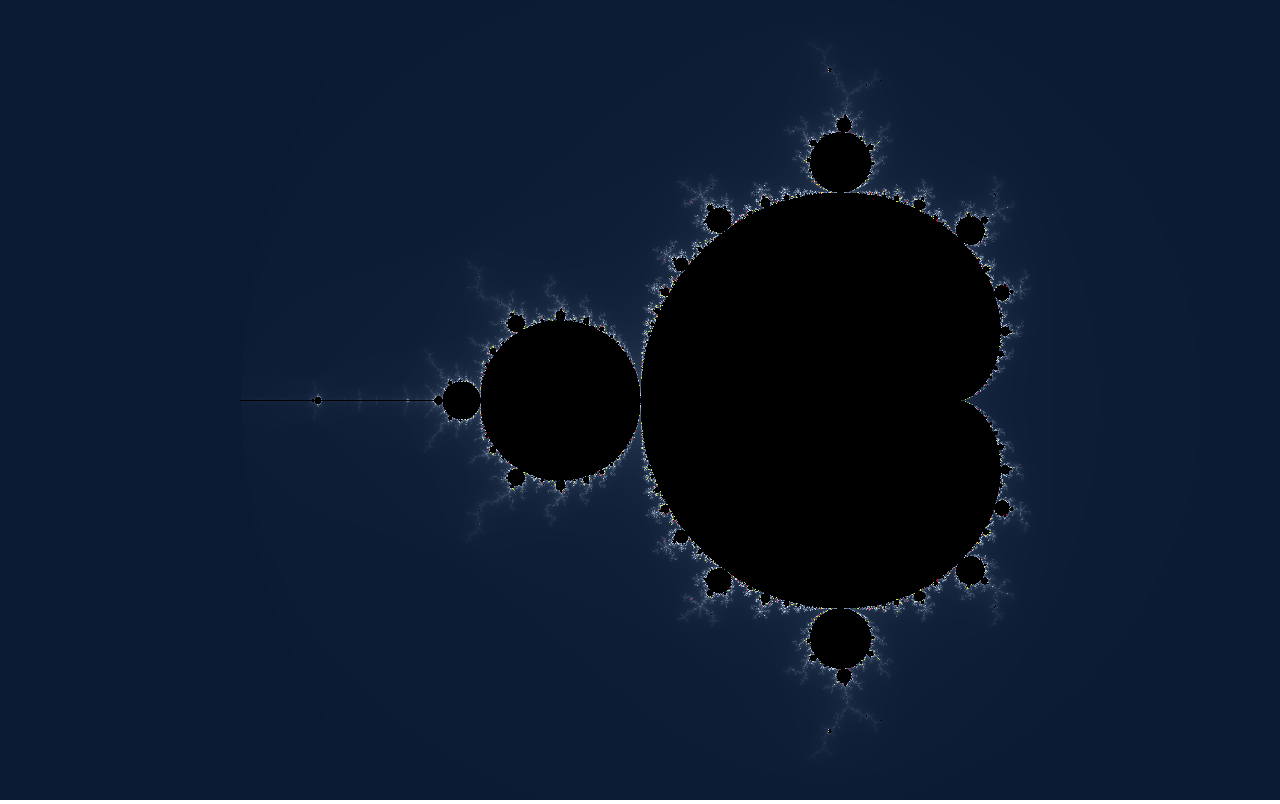
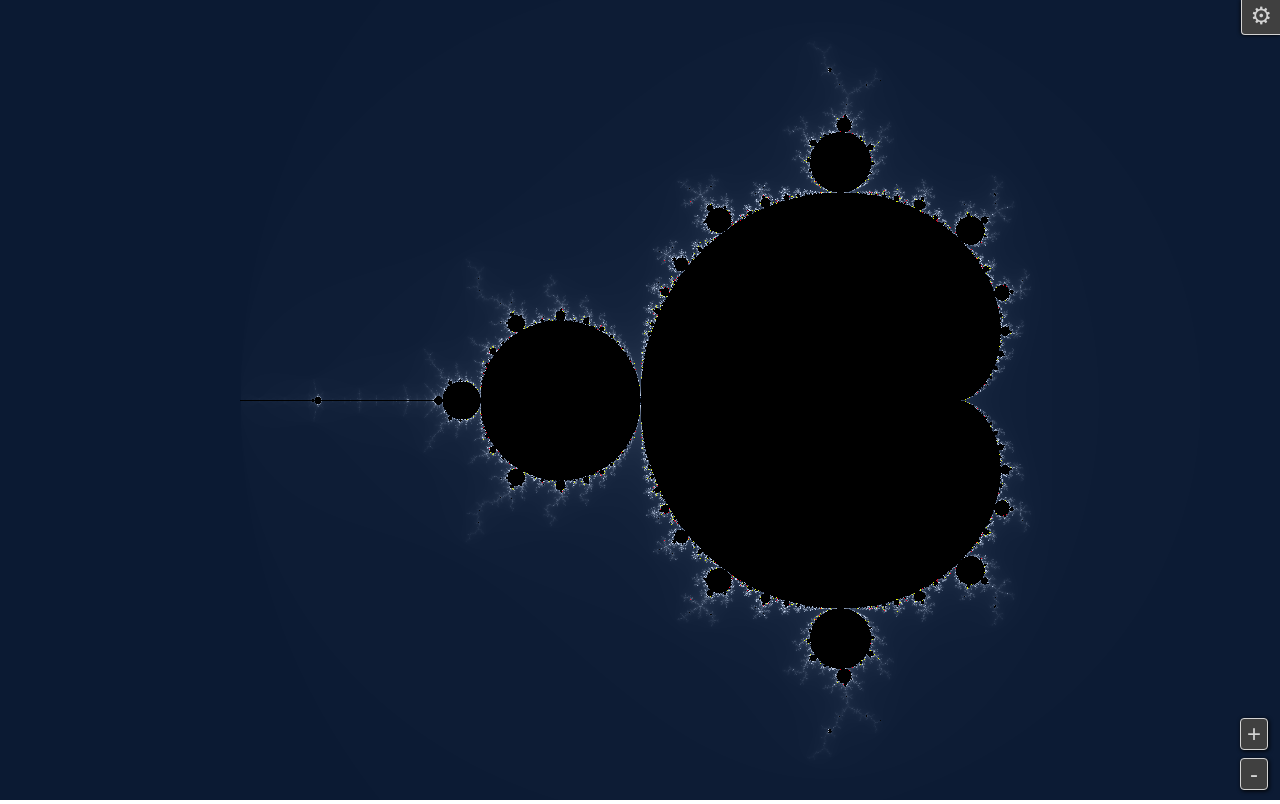
Before and after one commit to kmolski/mandelbrot, a plain HTML site: page index.html in a window 1280 px wide. Drawn offline with Linux system fonts and the light colour scheme.

Commit message:
Added zoom buttons

```diff
--- a/index.html
+++ b/index.html
@@ -12,10 +12,51 @@
         margin: 0;
         overflow: hidden;
     }
+
+    #openSettings,
+    .zoomButton {
+        color: lightgray;
+        background-color: #404040;
+        font-size: 24px;
+        border-color: lightgray;
+        border-style: solid;
+    }
+
+    #openSettings {
+        position: fixed;
+        right: 0px;
+        top: 0px;
+        padding: 2px 8px 4px;
+        border-width: 0px 0px 1px 1px;
+        border-bottom-left-radius: 4px;
+        box-shadow: 0px 0px 4px black;
+    }
+
+    .zoomButton {
+        margin-bottom: 8px;
+        border-width: 1px;
+        border-radius: 4px;
+        box-shadow: 1px 1px 4px black;
+    }
+
+    .zoomButtonContainer {
+        display: grid;
+        position: fixed;
+        right: 12px;
+        bottom: 2px;
+    }
 </style>
 
 <body>
     <canvas id="canvas"></canvas>
+
+    <button id="openSettings">⚙</button>
+
+    <div class="zoomButtonContainer">
+        <button class="zoomButton" id="zoomIn">+</button>
+        <button class="zoomButton" id="zoomOut">-</button>
+    </div>
+
     <script src="index.js"></script>
 </body>
 
--- a/index.js
+++ b/index.js
@@ -1,5 +1,8 @@
 const canvas = document.getElementById("canvas");
 const docElement = document.documentElement;
+
+const zoomInBtn = document.getElementById("zoomIn");
+const zoomOutBtn = document.getElementById("zoomOut");
 
 const autoTable = (depth) => new Proxy([], {
     get: (arr, i) => i in arr ? arr[i] : (depth ? arr[i] = autoTable(depth - 1) : undefined)
@@ -152,6 +155,13 @@ const updateEventHandlers = (width, height, zoom, posRe, posIm, tiles) => {
         }
     }
 
+    const changeZoom = async (zoomDiff) => {
+        await updateCanvas(width, height, zoom * (1 + zoomDiff), posRe, posIm, tiles);
+    }
+
+    zoomInBtn.onclick = async () => changeZoom(0.5);
+    zoomOutBtn.onclick = async () => changeZoom(-0.5);
+
     setZoom = (newZoom) => {
         updateCanvas(width, height, newZoom, posRe, posIm, tiles);
     }
```
